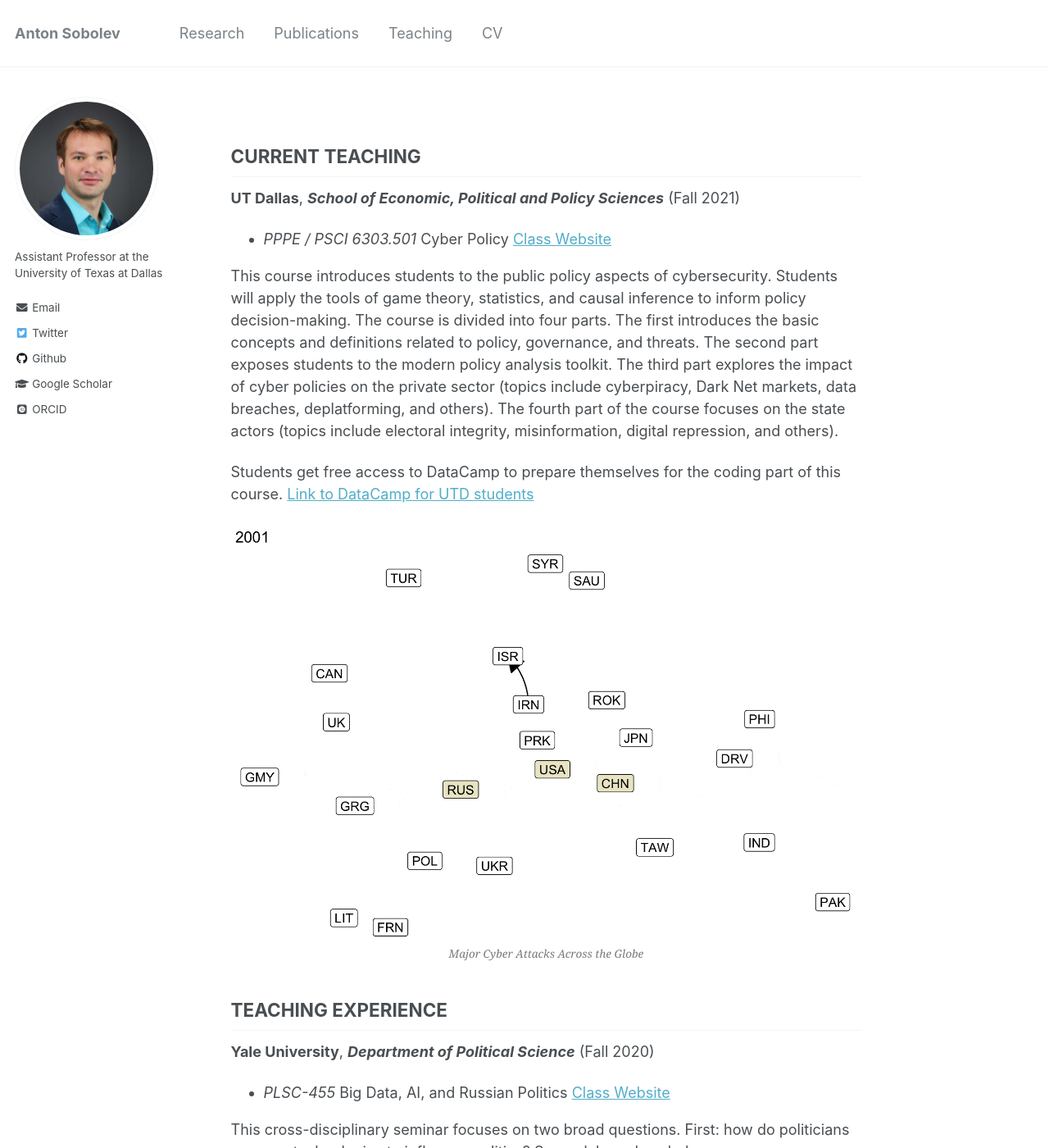
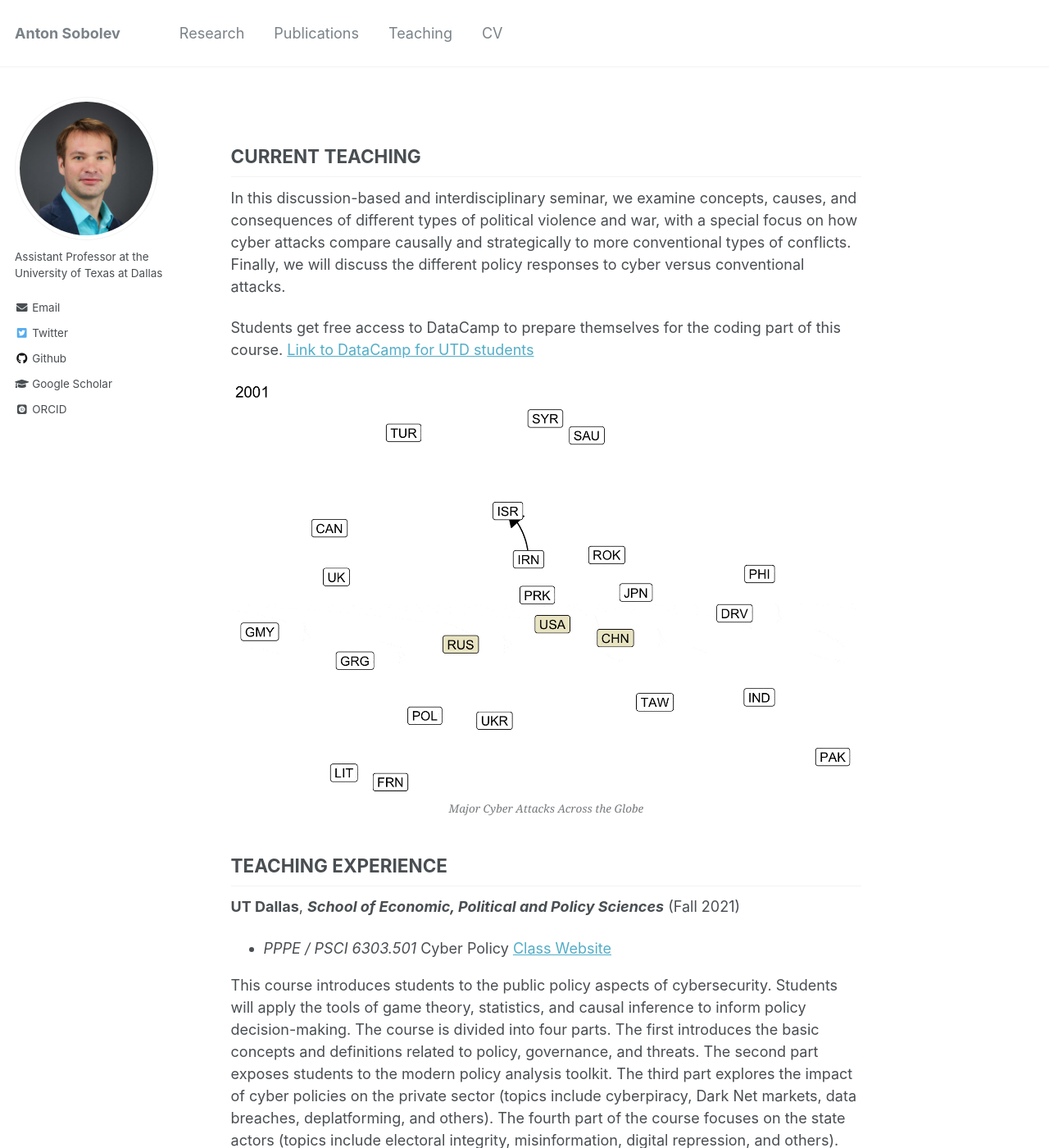
Before and after one commit to egorina/egorina.github.io, a Jekyll site: the page built from _pages/teaching.md, in a window 1280 px wide and 1400 px high. Shown: the whole window at 82% size. Built offline with Jekyll 4.4.1, drawn with Linux system fonts in a browser that asks for light colours; some web fonts are replaced; comment, search, counter and statistics services are not loaded.

Commit message:
Update teaching.md

```diff
--- a/_pages/teaching.md
+++ b/_pages/teaching.md
@@ -9,13 +9,9 @@ redirect_from:
 
 ## CURRENT TEACHING
 
-**UT Dallas**, ***School of Economic, Political and Policy Sciences*** (Fall 2021)
+In this discussion-based and interdisciplinary seminar, we examine concepts, causes, and consequences of different types of political violence and war, with a special focus on how cyber attacks compare causally and strategically to more conventional types of conflicts. Finally, we will discuss the different policy responses to cyber versus conventional attacks.
 
-  * *PPPE / PSCI 6303.501* Cyber Policy  [Class Website](https://elearning.utdallas.edu/webapps/blackboard/content/listContentEditable.jsp?content_id=_4287675_1&course_id=_210379_1)
-
-This course introduces students to the public policy aspects of cybersecurity. Students will apply the tools of game theory, statistics, and causal inference to inform policy decision-making. The course is divided into four parts. The first introduces the basic concepts and definitions related to policy, governance, and threats. The second part exposes students to the modern policy analysis toolkit. The third part explores the impact of cyber policies on the private sector (topics include cyberpiracy, Dark Net markets, data breaches, deplatforming, and others). The fourth part of the course focuses on the state actors (topics include electoral integrity, misinformation, digital repression, and others).
-
-Students get free access to DataCamp to prepare themselves for the coding part of this course. [Link to DataCamp for UTD students](https://app.datacamp.com/groups/cyber-security-policy/)
+Students get free access to DataCamp to prepare themselves for the coding part of this course. [Link to DataCamp for UTD students](#PendingDatacampApproval)
 
 <center>
 <img src="https://asobolev.com/files/figs/major-cyber-attacks.gif" style="height:500%;">
@@ -23,6 +19,13 @@ Students get free access to DataCamp to prepare themselves for the coding part o
 </center>
 
 ## TEACHING EXPERIENCE
+
+**UT Dallas**, ***School of Economic, Political and Policy Sciences*** (Fall 2021)
+
+  * *PPPE / PSCI 6303.501* Cyber Policy  [Class Website](https://elearning.utdallas.edu/webapps/blackboard/content/listContentEditable.jsp?content_id=_4287675_1&course_id=_210379_1)
+
+This course introduces students to the public policy aspects of cybersecurity. Students will apply the tools of game theory, statistics, and causal inference to inform policy decision-making. The course is divided into four parts. The first introduces the basic concepts and definitions related to policy, governance, and threats. The second part exposes students to the modern policy analysis toolkit. The third part explores the impact of cyber policies on the private sector (topics include cyberpiracy, Dark Net markets, data breaches, deplatforming, and others). The fourth part of the course focuses on the state actors (topics include electoral integrity, misinformation, digital repression, and others).
+
 
 **Yale University**, ***Department of Political Science*** (Fall 2020)
 
```
